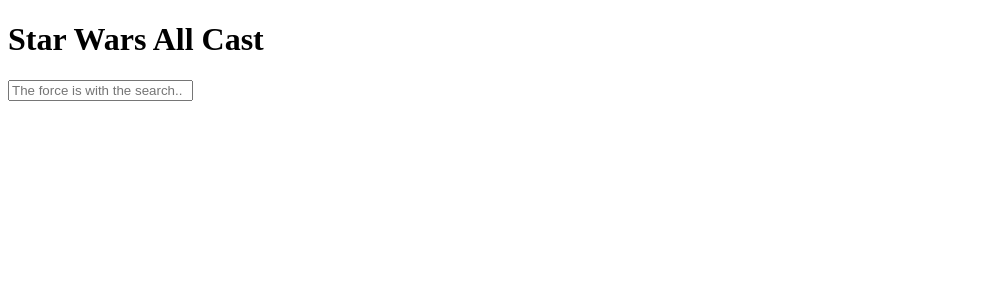
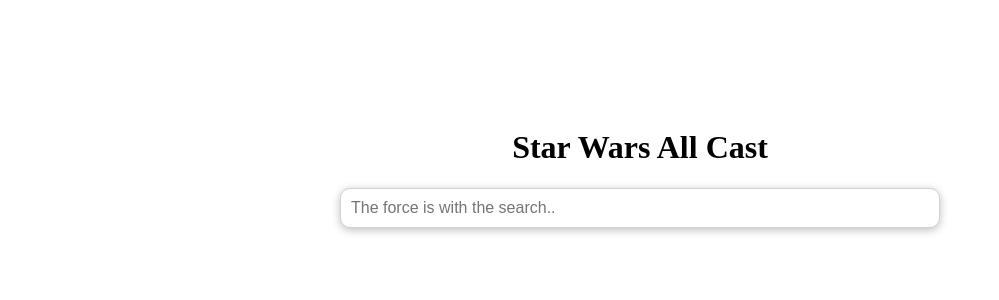
Before and after one commit to DevGranil/starwarsallcast, an Angular app: page / in a window 1280 px wide. Shown: the top 300 px of the page, without its empty margins (0-999 px from the left). Built offline with nearby package versions, Linux system fonts and the light colour scheme; a web font is replaced by a local one.

Commit message:
typeahead styling

```diff
--- a/src/app/search/search.component.scss
+++ b/src/app/search/search.component.scss
@@ -0,0 +1,13 @@
+.search{
+    padding-top: 100px;
+    &__inner-wrapper{
+        max-width: 600px;
+        margin: 0 auto;
+        position: relative;
+
+
+        h1{
+            text-align: center;
+        }
+    }
+}
--- a/src/app/search/typeahead/typeahead.component.html
+++ b/src/app/search/typeahead/typeahead.component.html
@@ -10,10 +10,5 @@
     placement="bottom-start"/>
 </div>
   <ng-template #rt let-r="result">
-    <!-- <a href="">{{r.name}}</a> -->
-    <div>{{r.name}}</div>
-      <!-- <a *ngIf="!r.handle" [routerLink]="['find-insurance', t, r.itemId]">{{r.itemName}}</a>
-      <a *ngIf="r.handle" routerLink="{{r.itemHandle}}">{{r.itemName}}
-          <span class="label label-primary">Provider </span>
-    </a> -->
+    <span>{{r.name}}</span>
   </ng-template>
--- a/src/app/search/typeahead/typeahead.component.scss
+++ b/src/app/search/typeahead/typeahead.component.scss
@@ -0,0 +1,38 @@
+.ta{
+    &__input{
+        width: 100%;
+        padding: 10px;
+        border-radius: 10px;
+        border: 1px solid lightgrey;
+        box-shadow: 0 2px 8px rgb(190, 190, 190);
+        font-size: 16px;
+    }
+
+
+
+
+    ::ng-deep .dropdown{
+
+        &-menu{
+          width: 100%;
+          background-color: white;
+          box-shadow: 0 5px 13px black;
+          border-radius: 0 0 10px 10px;
+        }
+
+        &-item{
+            width: 100%;
+          border: none;
+          background-color: transparent;
+          padding: 10px;
+          font-size: 16px;
+          text-align: center;
+        }
+
+        &-item.active{
+            background-color: grey;
+            color: white;
+
+        }
+      }
+}
--- a/src/app/search/typeahead/typeahead.component.ts
+++ b/src/app/search/typeahead/typeahead.component.ts
@@ -9,6 +9,9 @@
   styleUrls: ['./typeahead.component.scss']
 })
 export class TypeaheadComponent implements OnInit {
+
+  searching: boolean = false;
+  searchFailed: boolean = false;
 
   constructor(
     private apiService: ApiService
@@ -24,18 +27,17 @@
   text$.pipe(
     debounceTime(200),
     distinctUntilChanged(),
-    // tap(() => this.searching = true),
+    tap(() => this.searching = true),
     switchMap(term =>
       this.apiService.searchCharacter(term).pipe(
-
         tap((data) =>console.log(data) ),
-        // tap(() => this.searchFailed = false),
+        tap(() => this.searchFailed = false),
         catchError(() => {
-          // this.searchFailed = true;
+          this.searchFailed = true;
           return of([]);
         }))
     ),
-    // tap(() => this.searching = false)
+    tap(() => this.searching = false)
   );
 
 
--- a/src/styles.scss
+++ b/src/styles.scss
@@ -6,7 +6,21 @@
 @import url('https://fonts.googleapis.com/css2?family=Megrim&display=swap');
 
 
+*{
+    box-sizing: border-box;
+}
 
 h1,h2,h3,h4,h5,h6{
     font-family: 'Megrim', cursive;
 }
+
+
+input,textarea{
+     &:focus{
+        outline: none;
+     }
+}
+
+#ngb-live{
+    display: none;
+}
```
